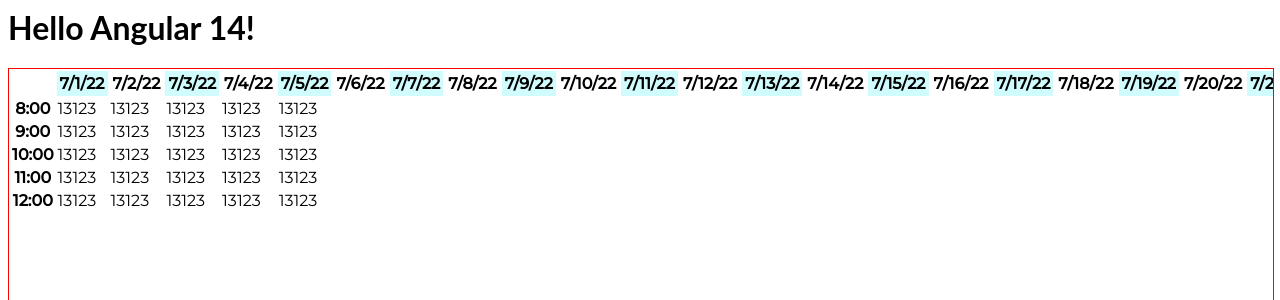
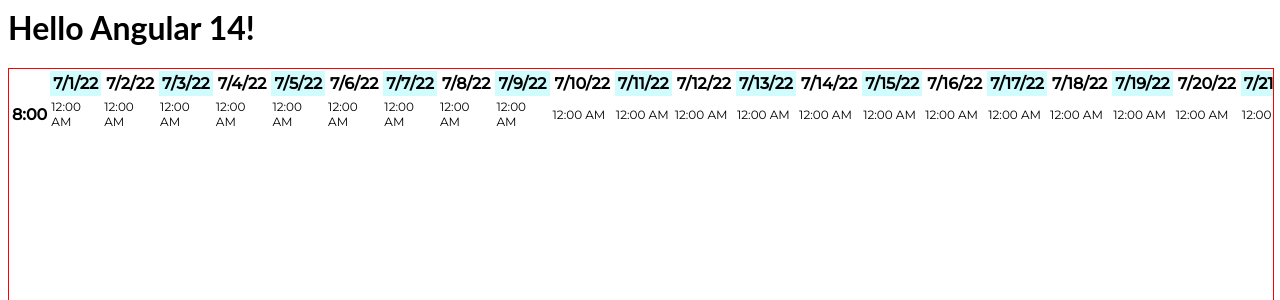
Before and after one commit to tuanvinhtl/angular-ivy-dynamic-date, an Angular app: page / in a window 1280 px wide. Shown: the top 300 px of the page. Built offline with nearby package versions, Linux system fonts and the light colour scheme.

Commit message:
2 files modified

```diff
--- a/src/app/app.component.css
+++ b/src/app/app.component.css
@@ -42,3 +42,7 @@
   text-align: center;
   display: block;
 }
+
+.date-slot {
+  font-size: 12px;
+}
--- a/src/app/app.component.html
+++ b/src/app/app.component.html
@@ -1,28 +1,8 @@
 <hello name="{{ name }}"></hello>
 
 <div #el (scroll)="onScroll($event)" class="calendar">
-  <!-- <div class="weeks">
-    <div class="week" *ngFor="let cal of calendar">
-      <span>{{ cal.week }}</span>
-      <div class="days">
-        <div class="day" *ngFor="let d of cal.days">
-          {{ d | date: 'shortDate' }}
-        </div>
-      </div>
-    </div>
-    <div class="order-id"></div>
-  </div> -->
-
   <table class="table2 mqtable3">
     <tbody>
-      <!-- <tr>
-        <th></th>
-        <th *ngFor="let days of calendar">{{ days | date: 'shortDate' }</th>
-        <th>TUE</th>
-        <th>WED</th>
-        <th>THU</th>
-        <th>FRI</th>
-      </tr> -->
       <tr>
         <th></th>
         <th class="day" *ngFor="let day of calendar">
@@ -31,43 +11,9 @@
       </tr>
       <tr>
         <th>8:00</th>
-        <td>13123</td>
-        <td>13123</td>
-        <td>13123</td>
-        <td>13123</td>
-        <td>13123</td>
-      </tr>
-      <tr>
-        <th>9:00</th>
-        <td>13123</td>
-        <td>13123</td>
-        <td>13123</td>
-        <td>13123</td>
-        <td>13123</td>
-      </tr>
-      <tr>
-        <th>10:00</th>
-        <td>13123</td>
-        <td>13123</td>
-        <td>13123</td>
-        <td>13123</td>
-        <td>13123</td>
-      </tr>
-      <tr>
-        <th>11:00</th>
-        <td>13123</td>
-        <td>13123</td>
-        <td>13123</td>
-        <td>13123</td>
-        <td>13123</td>
-      </tr>
-      <tr>
-        <th>12:00</th>
-        <td>13123</td>
-        <td>13123</td>
-        <td>13123</td>
-        <td>13123</td>
-        <td>13123</td>
+        <td *ngFor="let day of calendar" [attr.id]="day" class="date-slot">
+          {{ day | date: 'shortTime' }}
+        </td>
       </tr>
     </tbody>
   </table>
```
